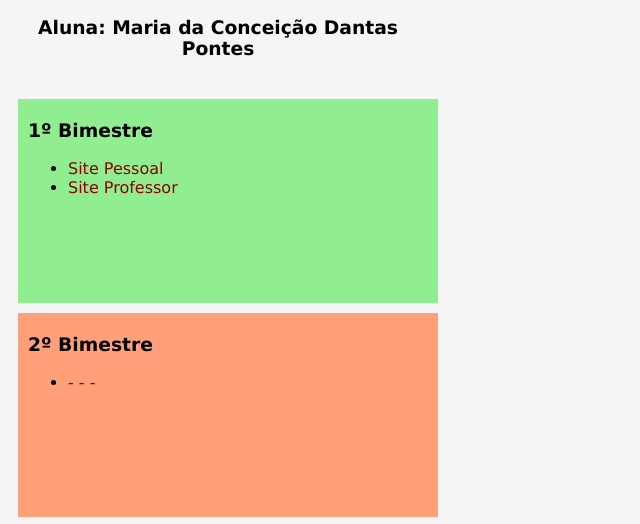
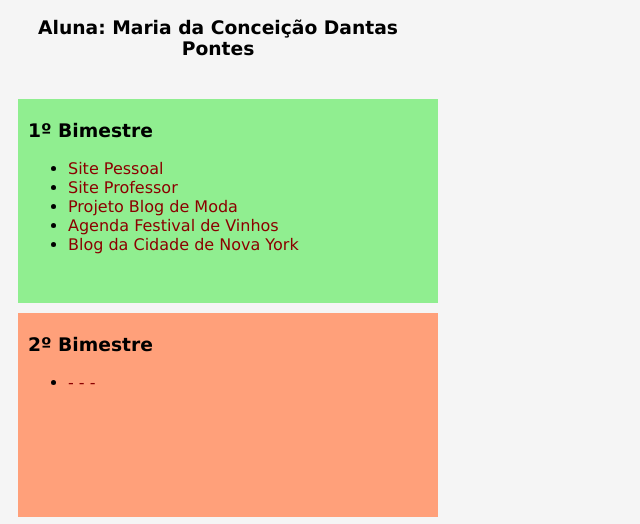
Before and after one commit to mariadp17/aweb, a plain HTML site: page avaliaçãomodelo/index.html in a window 1280 px wide. Shown: the part 207-731 px from the top of the page, without its empty margins (0-640 px from the left). Drawn offline with Linux system fonts and the light colour scheme.

Commit message:
Update index.html

```diff
--- a/avaliaçãomodelo/index.html
+++ b/avaliaçãomodelo/index.html
@@ -21,6 +21,9 @@
         <ul>
             <li><a href="#">Site Pessoal</a></li>
             <li><a href="#">Site Professor</a></li>
+            <li><a href="#">Projeto Blog de Moda</a></li>
+            <li><a href="#">Agenda Festival de Vinhos</a></li>
+            <li><a href="#">Blog da Cidade de Nova York</a></li>
         </ul>
     </div>
     <div class="bimestre bimPar">
```
